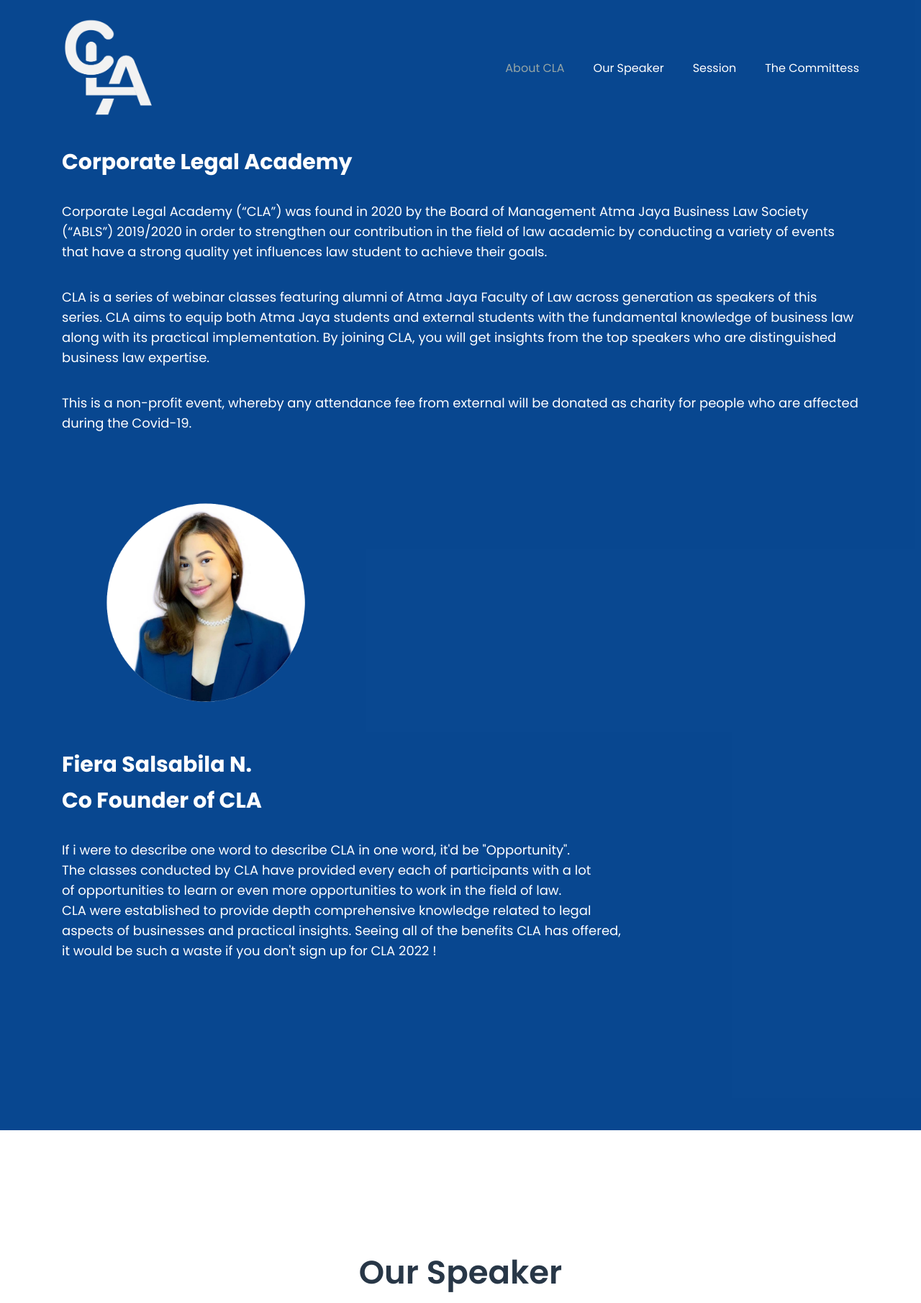
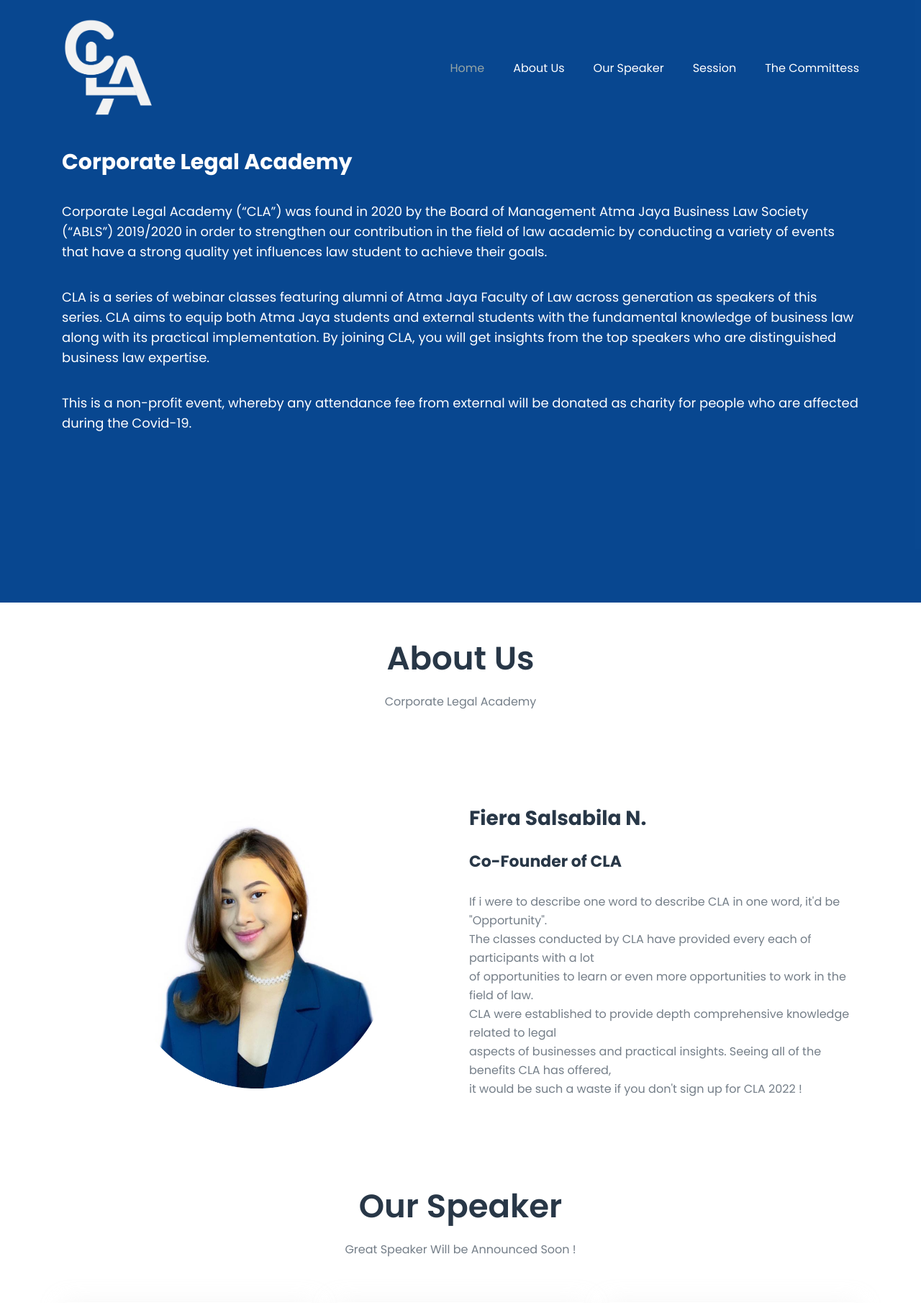
Before and after one commit to Tintapen/coprlegal, a CodeIgniter app: page /database/ in a window 1280 px wide. Shown: the top 1810 px of the page at 72% size. Run offline with CodeIgniter, Linux system fonts and the light colour scheme.

Commit message:
Perubahan About Us

```diff
--- a/application/controllers/Home.php
+++ b/application/controllers/Home.php
@@ -8,7 +8,7 @@
 	{
 		$this->load->view('template/header');
 		$this->load->view('template/home');
-		/*$this->load->view('template/about');*/
+		$this->load->view('template/about');
 		$this->load->view('template/our-speaker');
 		$this->load->view('template/session');
 		$this->load->view('template/committee');
--- a/application/views/template/about.php
+++ b/application/views/template/about.php
@@ -1,29 +1,32 @@
 	<!--====== ABOUT US PART START ======-->
-	<section id="about-cla" class="welcome-area">
+	<section id="about-cla" class="skill-area pt-50">
 		<div class="container">
 			<div class="row align-items-center">
+			<div class="section-title text-center">
+			<h2 class="mb-30 wow fadeInUp" data-wow-delay=".2s">About Us</h2>
+			<p class="wow fadeInUp" data-wow-delay=".4s">Corporate Legal Academy</p>
+						</div>
+			</div>
+			<div class="row align-items-center">
 				<div class="col-xl-6 col-lg-6">
-					<div class="welcome-content">
-						<div class="section-title">
-							<h2 class="mb-35 wow fadeInUp" data-wow-delay=".2s">About Us</h2>
-						</div>
-						<div class="content">
-							<h3 class="mb-35 wow fadeInUp" data-wow-delay=".2s">Registration</h3>
-							<ul>
-								<li>1. Login</li>
-								<li>2. Isi Formulir</li>
-								<li>3. Submit</li>
-							</ul>
-							</br>
-							<h3 class="mb-35 wow fadeInUp" data-wow-delay=".2s">Colaboration</h3>
-							<p class="mb-35 wow fadeInUp" data-wow-delay=".4s">
-								<ul>
-									<li>1. Login</li>
-									<li>2. Isi Formulir</li>
-									<li>3. Submit</li>
-								</ul>
-							</p>
-						</div>
+				<div class="blog-img">
+					<img src="assets/images/cla2/Feira Salsabila as Co Founder of CLA.png" alt=""  style="width:550px;height:550px">
+
+				</div>
+				<div class="hero-content">
+
+					</div>
+				</div>
+				<div class="col-xl-6 col-lg-6">
+				<div class="hero-content">
+				<h3 class="mb-30 wow fadeInUp" data-wow-delay=".2s">Fiera Salsabila N.
+
+				</h3>
+				<h4 class="mb-30 wow fadeInUp" data-wow-delay=".2s">Co-Founder of CLA</h4>
+
+						<p class="wow fadeInUp" data-wow-delay=".4s">If i were to describe one word to describe CLA in one word, it'd be "Opportunity".<br> The classes conducted by CLA have provided every each of participants with a lot <br> of opportunities to learn or even more opportunities to work in the field of law.<br>
+						CLA were established to provide depth comprehensive knowledge related to legal <br> aspects of businesses and practical insights. Seeing all of the benefits CLA has offered,<br> it would be such a waste if you don't sign up for CLA 2022 !</p>
+
 					</div>
 				</div>
 			</div>
--- a/application/views/template/committee.php
+++ b/application/views/template/committee.php
@@ -1,5 +1,5 @@
 <!-- ====== COMMITESS PART START ======-->
-<section id="committee" class="blog-area pt-170 pb-140">
+<section id="committee" class="blog-area pt-50 pb-140">
 	<div class="container">
 		<div class="row">
 			<div class="section-title">
--- a/application/views/template/footer.php
+++ b/application/views/template/footer.php
@@ -13,7 +13,8 @@
 				<div class="footer-widget">
 					<h5>Quick Links</h5>
 					<ul>
-						<li><a href="#home">About CLA</a></li>
+						<li><a href="#home">Home</a></li>
+						<li><a href="#about-cla">About CLA</a></li>
 						<li><a href="#our-speaker">Our Speaker</a></li>
 						<li><a href="#session">Session</a></li>
 						<!-- <li><a href="#publication">Publication</a></li> -->
--- a/application/views/template/header.php
+++ b/application/views/template/header.php
@@ -72,7 +72,10 @@
 							<div class="collapse navbar-collapse sub-menu-bar" id="navbarSupportedContent">
 								<ul id="nav" class="navbar-nav ml-auto">
 									<li class="nav-item">
-										<a class="page-scroll" href="#home">About CLA</a>
+										<a class="page-scroll" href="#home">Home</a>
+									</li>
+									<li class="nav-item">
+										<a class="page-scroll" href="#about-cla">About Us</a>
 									</li>
 									<li class="nav-item">
 										<a class="page-scroll" href="#our-speaker">Our Speaker</a>
--- a/application/views/template/home.php
+++ b/application/views/template/home.php
@@ -9,23 +9,7 @@
 					<p>This is a non-profit event, whereby any attendance fee from external will be donated as charity for people who are affected during the Covid-19.</p>
 				</div>
 			</div>
-			<div class="row aling-items-center">
 
-			<div class="blog-img">
-								<!--<a href="javascript:void(0)" class="d-block">-->
-									<img src="assets/images/cla2/Feira Salsabila as Co Founder of CLA.png" alt=""  style="width:400px;height:400px">
-								<!--</a>-->
-							</div>
-			<div class="hero-content">
-					<h3 class="mb-30 wow fadeInUp" data-wow-delay=".2s">Fiera Salsabila N.
-						<br> Co Founder of CLA
-					</h3>
-
-					<p class="wow fadeInUp" data-wow-delay=".4s">If i were to describe one word to describe CLA in one word, it'd be "Opportunity".<br> The classes conducted by CLA have provided every each of participants with a lot <br> of opportunities to learn or even more opportunities to work in the field of law.<br>
-					CLA were established to provide depth comprehensive knowledge related to legal <br> aspects of businesses and practical insights. Seeing all of the benefits CLA has offered,<br> it would be such a waste if you don't sign up for CLA 2022 !</p>
-
-				</div>
-			</div>
 		</div>
 		<!--<div class="hero-left">
 			<img src="assets/images/hero-img.png" alt="">
--- a/application/views/template/our-speaker.php
+++ b/application/views/template/our-speaker.php
@@ -1,5 +1,5 @@
 <!--====== Our Speaker PART START ======-->
-<section id="our-speaker" class="skill-area pt-170">
+<section id="our-speaker" class="skill-area pt-50">
 	<div class="container">
 		<div class="row">
 			<div class="col-xl-6 col-lg-7 col-md-10 mx-auto">
--- a/application/views/template/session.php
+++ b/application/views/template/session.php
@@ -1,5 +1,5 @@
 	<!--====== SESSION PART START ======-->
-	<section id="session" class="blog-area pt-170 pb-140">
+	<section id="session" class="blog-area pt-50 pb-140">
 		<div class="container">
 			<div class="row">
 					<div class="section-title">
```
